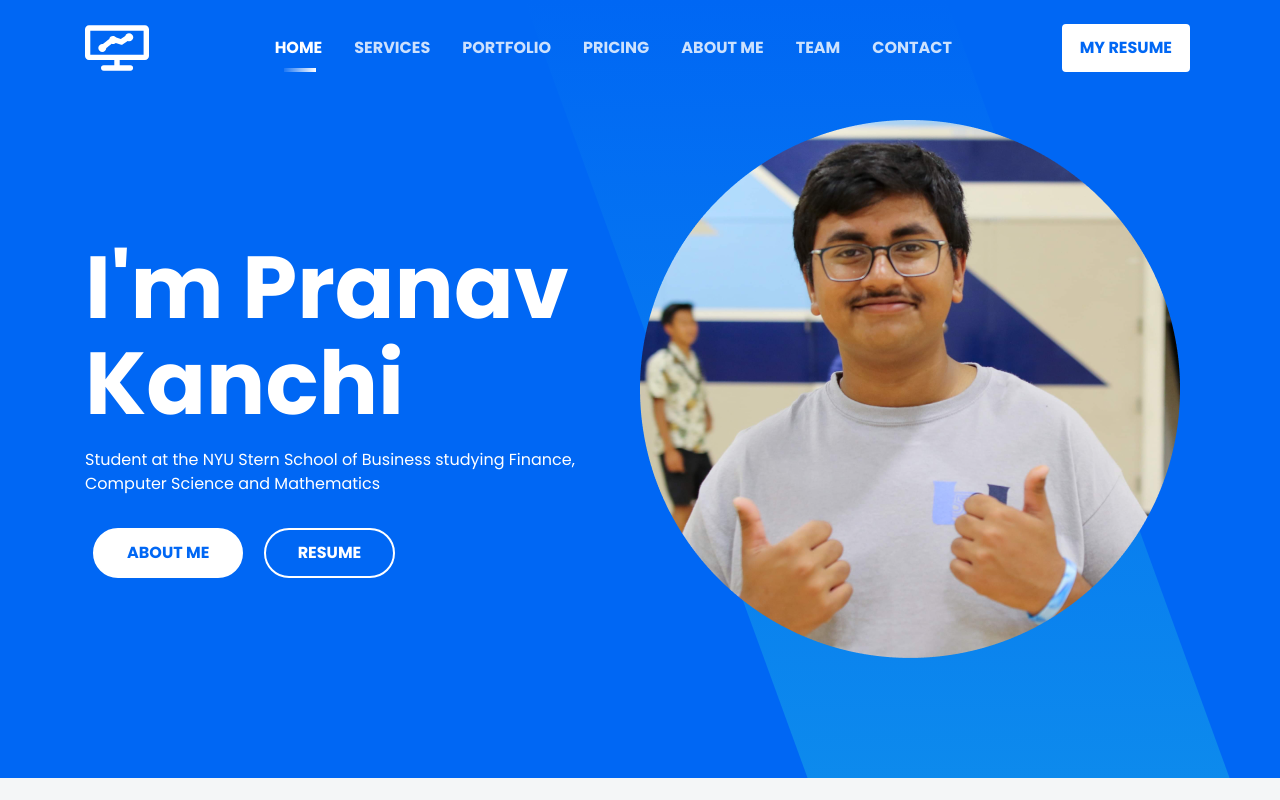
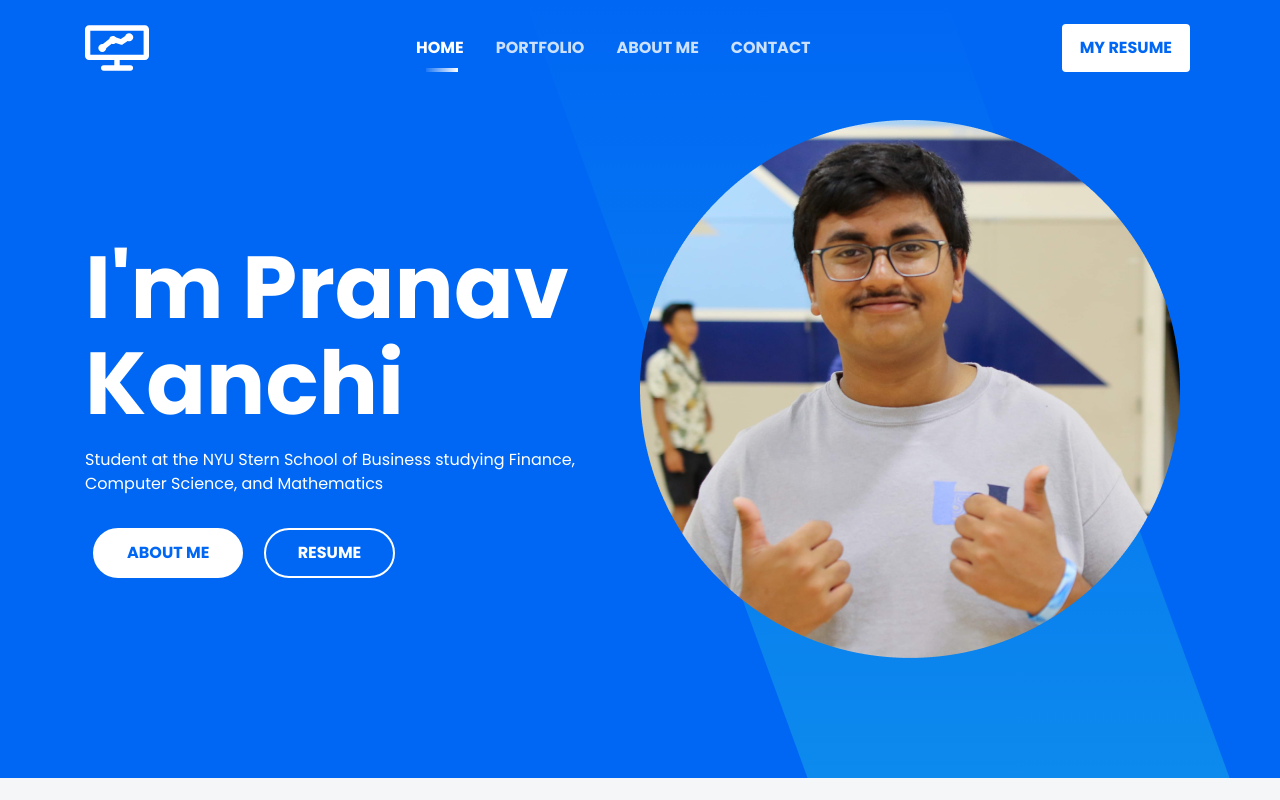
Before and after one commit to pkanchi23/pkanchi23.github.io, a plain HTML site: page index.html in a window 1280 px wide. Shown: the top 800 px of the page. Drawn offline with Linux system fonts and the light colour scheme.

Commit message:
Update index.html

```diff
--- a/index.html
+++ b/index.html
@@ -80,12 +80,13 @@
 
                         <div class="collapse navbar-collapse sub-menu-bar" id="navbarTwo">
                             <ul class="navbar-nav m-auto">
+                                <!-- uncomment to revive these sections lol -->
                                 <li class="nav-item active"><a class="page-scroll" href="#home">Home</a></li>
-                                <li class="nav-item"><a class="page-scroll" href="#services">Services</a></li>
+                                <!-- <li class="nav-item"><a class="page-scroll" href="#services">Services</a></li> -->
                                 <li class="nav-item"><a class="page-scroll" href="#portfolio">Portfolio</a></li>
-                                <li class="nav-item"><a class="page-scroll" href="#pricing">Pricing</a></li>
+                                <!-- <li class="nav-item"><a class="page-scroll" href="#pricing">Pricing</a></li> -->
                                 <li class="nav-item"><a class="page-scroll" href="#about">About Me</a></li>
-                                <li class="nav-item"><a class="page-scroll" href="#team">Team</a></li>
+                                <!-- <li class="nav-item"><a class="page-scroll" href="#team">Team</a></li> -->
                                 <li class="nav-item"><a class="page-scroll" href="#contact">Contact</a></li>
                             </ul>
                         </div>
@@ -112,7 +113,7 @@
                             <div class="col-lg-6">
                                 <div class="slider-content">
                                     <h1 class="title">I'm Pranav Kanchi</h1>
-                                    <p class="text">Student at the NYU Stern School of Business studying Finance, Computer Science and Mathematics</p>
+                                    <p class="text">Student at the NYU Stern School of Business studying Finance, Computer Science, and Mathematics</p>
                                     <ul class="slider-btn rounded-buttons m-auto">
                                         <li><a class="main-btn rounded-one page-scroll" href="#about">About Me</a></li>
                                         <li><a class="main-btn rounded-two" href="assets/KANCHI_PRANAV_RESUME.pdf">Resume</a></li>
```
